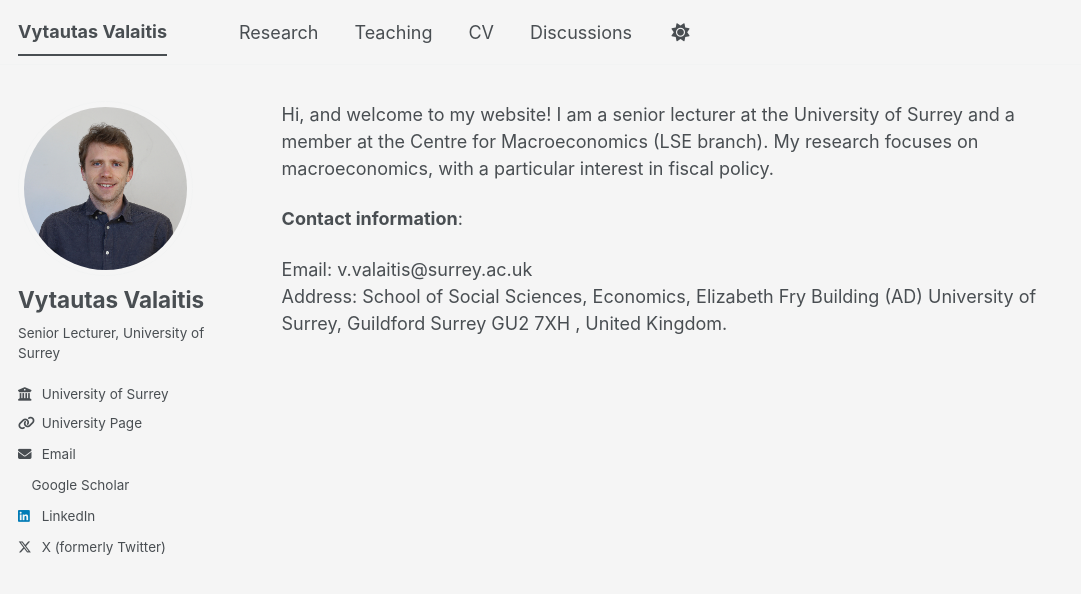
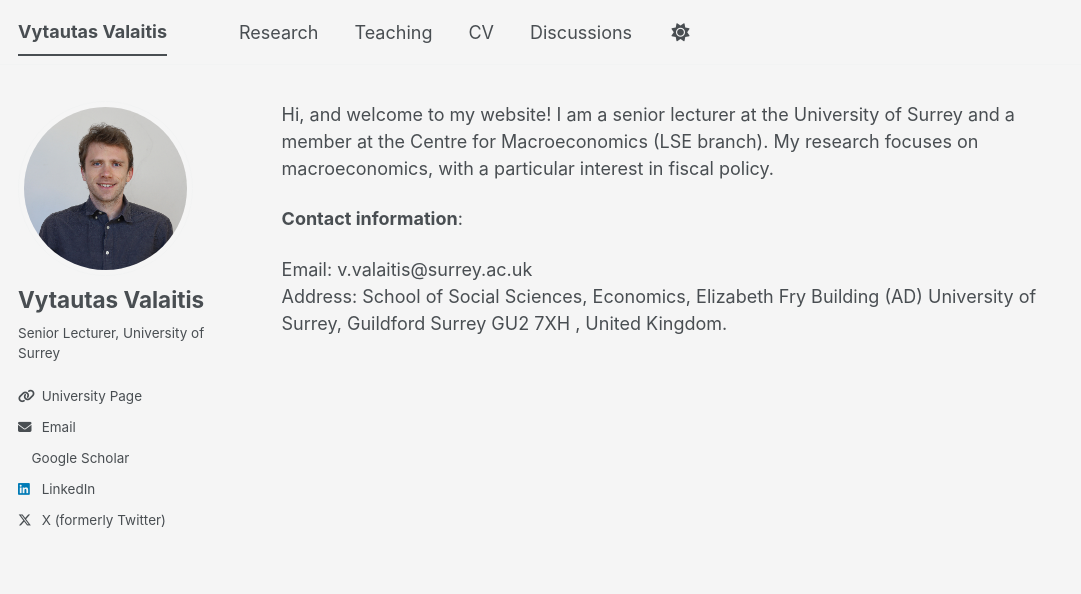
Before and after one commit to VytautasValaitis/VytautasValaitis.github.io, a Jekyll site: the page built from _pages/about.md, in a window 1280 px wide. Shown: the top 594 px of the page, without its empty margins (0-1081 px from the left). Built offline with Jekyll 4.4.1, drawn with Linux system fonts in a browser that asks for light colours; a style sheet for code colours, icons or effects is not loaded.

Commit message:
Comment out employer field in _config.yml
Commented out the employer field in the configuration.

```diff
--- a/_config.yml
+++ b/_config.yml
@@ -28,7 +28,7 @@ author:
   pronouns         : # example: "she/her"
   bio              : "Senior Lecturer, University of Surrey"
   location         : # not sure
-  employer         : "University of Surrey"
+  employer         : # "University of Surrey"
   uri              : "https://www.surrey.ac.uk/people/vytautas-valaitis"
   email            : "v.valaitis@surrey.ac.uk"
 
```
